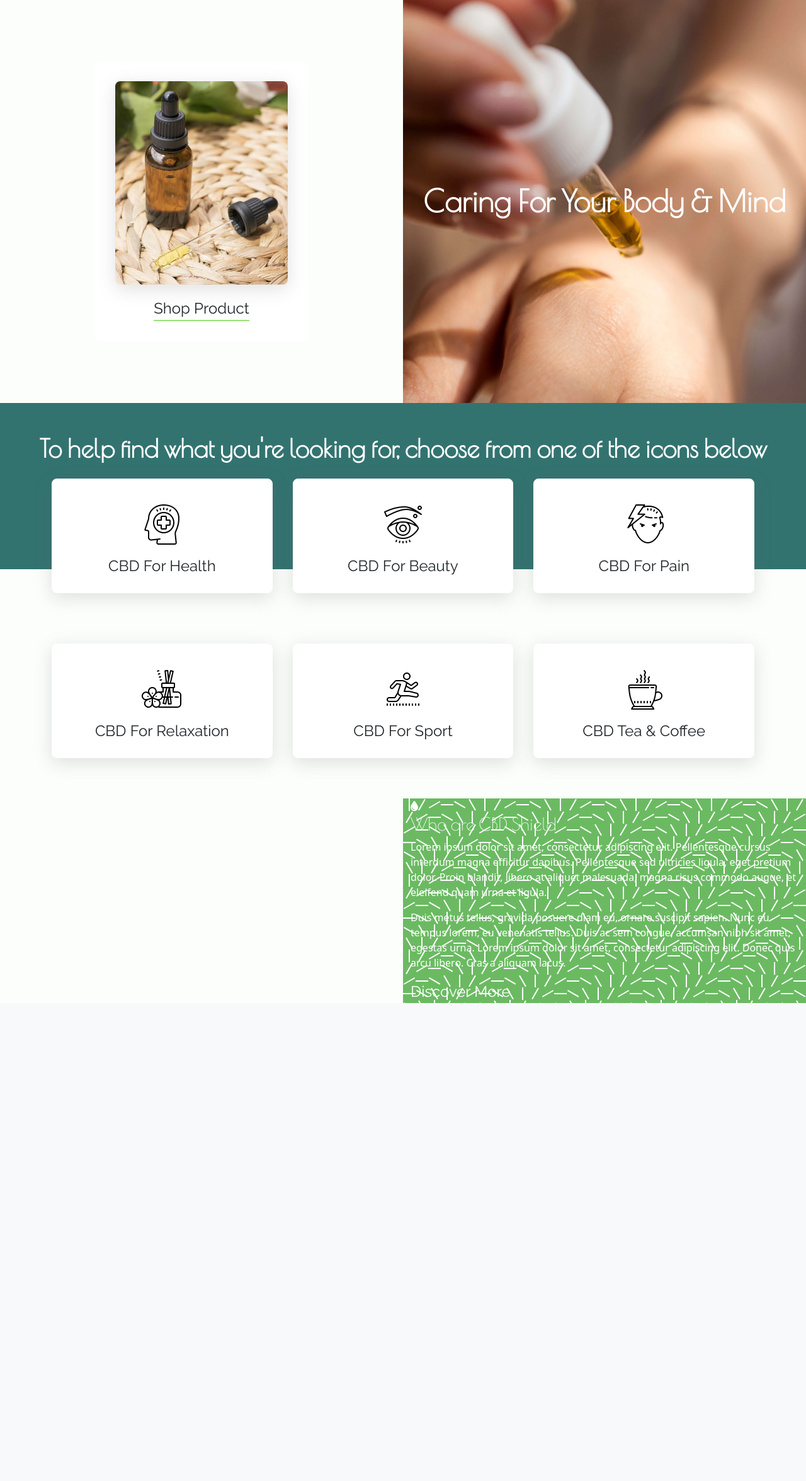
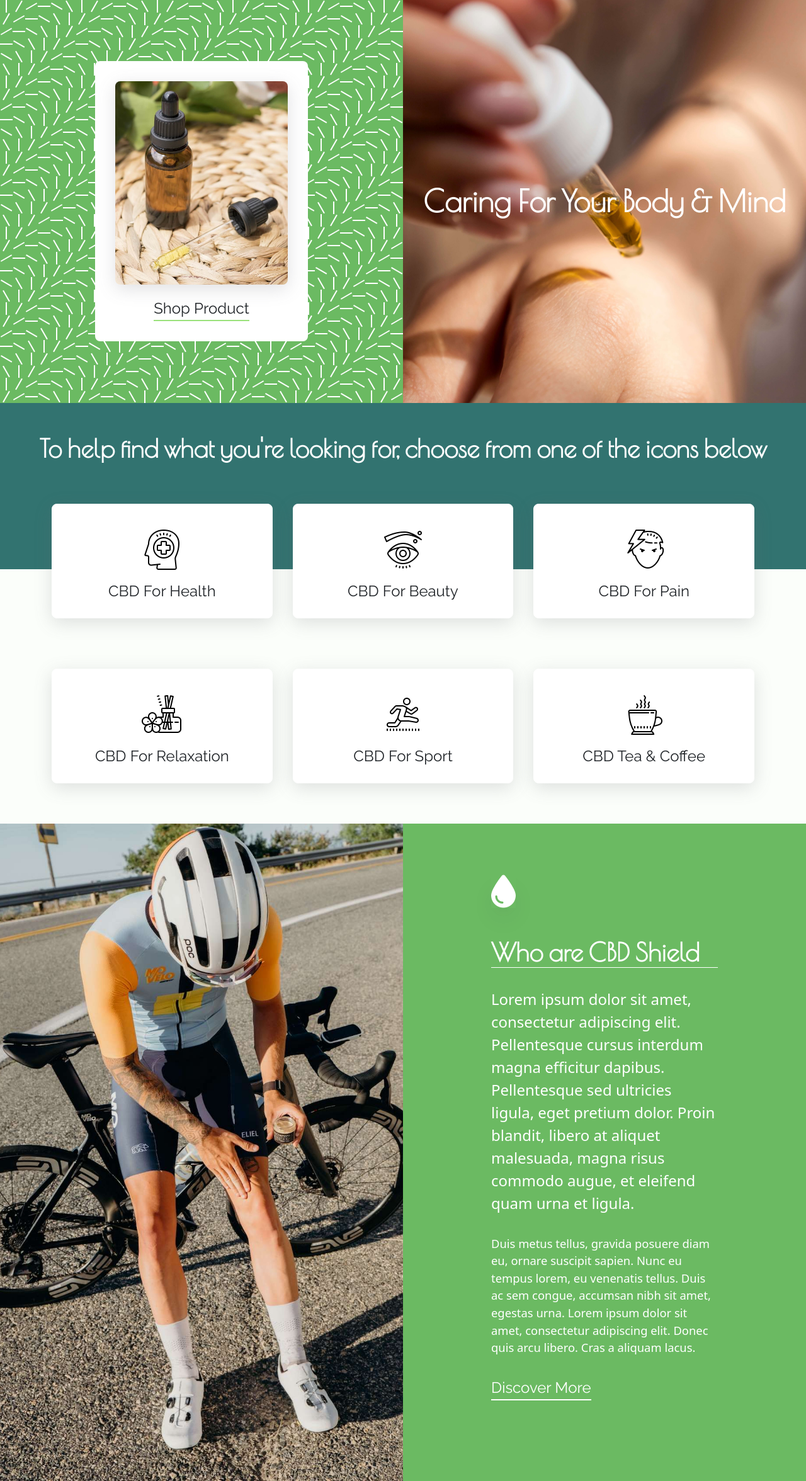
Before and after one commit to liammcluckie/cbd-shield, a Django app: page / in a window 1280 px wide. Shown: the part 124-2476 px from the top of the page at 63% size. Before the commit the page ends 1717 px from the top, so only its background shows below. Run offline with Django 3.2, Linux system fonts and the light colour scheme; some libraries are stand-ins or nearby versions.

Commit message:
Add about section styles to base.css

```diff
--- a/static/css/base.css
+++ b/static/css/base.css
@@ -89,7 +89,15 @@ ul,li {
 
 /* Utilities */
 
+.bg--primary {
+    background-color: var(--primary);
+}
+
 .bg--primary-dark {
+    background-color: var(--primary--dark);
+}
+
+.bg--primary-dark-texture {
     background-color: var(--primary--dark);
     background-image: url(../../media/line-in-motion.svg);
 }
@@ -138,6 +146,42 @@ ul,li {
 
 .button--link:hover:before,
 .button--link:focus:before {
+    opacity: 1;
+    text-indent: 0px;
+}
+
+.button--link--alt {
+    display: inline-block;
+    position: relative;
+    border-bottom: 2px solid var(--white);
+    transition: all 250ms ease;
+}
+
+.button--link--alt:before {
+    font-family: "FontAwesome";
+    content: '\f061';
+    position: absolute;
+    display: flex;
+    align-items: center;
+    justify-content: center;
+    right: 0;
+    top: 0;
+    opacity: 0;
+    height: 100%;
+    width: 40px;
+    transition: all 250ms ease-in-out;
+    color: var(--white);
+}
+
+.button--link--alt:hover,
+.button--link--alt:focus {
+    text-indent: -20px;
+    padding: 0 2.75rem;
+    border-bottom-color: transparent;
+}
+
+.button--link--alt:hover:before,
+.button--link--alt:focus:before {
     opacity: 1;
     text-indent: 0px;
 }
@@ -341,12 +385,14 @@ ul,li {
     transition: .5s;
 }
 
-.nav-search-box:hover .nav-search-input{
+.nav-search-box:hover .nav-search-input, .nav-search-input:focus {
     width: 350px;
     background: transparent;
     border: 4px solid var(--white);
     border-radius: 8px;
 }
+
+.nav-search-box
 
 .fa-search {
     position: absolute;
@@ -358,7 +404,7 @@ ul,li {
     transition: .2s;
 }
 
-.nav-search-box:hover .fa-search{
+.nav-search-box:hover .fa-search {
     opacity: 0;
     z-index: -1;
 }
@@ -536,6 +582,12 @@ ul,li {
     margin: 1rem 0;
 }
 
+@media (max-width: 1440px) {
+    .layout-pull {
+        margin-bottom: -9.5rem;
+    }
+}
+
 @media (max-width: 991px) {
     .category-icon-list {
         grid-template-columns: 1fr 1fr;
@@ -572,3 +624,66 @@ ul,li {
         margin-top: 1.5rem;
     }
 }
+
+/* About Section */
+
+.about-col-image {
+    background: url(../../media/cyclist-about.jpg) no-repeat center;
+    background-size: cover;
+}
+
+.about-copy-container {
+    padding: 6rem;
+}
+
+.about-copy {
+    padding: 0 8rem;
+}
+
+.about-copy > * {
+    margin-bottom: 2rem;
+}
+
+.about-copy > i {
+    font-size: 3.25rem;
+    animation: droplet 0.8s;
+    animation-direction: alternate;
+    animation-iteration-count: infinite;
+}
+
+.about-copy > h3 {
+    font-size: 2.5rem;
+    border-bottom: 1px solid var(--white);
+    font-weight: bold;
+}
+
+.about-copy > p:first-of-type {
+    font-size: 1.5rem;
+}
+
+.about-copy > p:last-of-type {
+    font-size: 1.15rem;
+}
+
+@keyframes droplet {
+    0% {
+        transform: translateY(0);
+    }
+    100% {
+        transform: translateY(-35px);
+        box-shadow: rgba(50, 50, 93, 0.25) 0px 50px 100px -20px, rgba(0, 0, 0, 0.3) 0px 30px 60px -30px;
+    }
+}
+
+@media (max-width: 1250px) {
+    .about-copy {
+        padding: 0 2.5rem;
+    }
+}
+
+@media (max-width: 992px) {
+    .about-col-image {
+        height: 50vh;
+        order: 2;
+    }
+}
```
